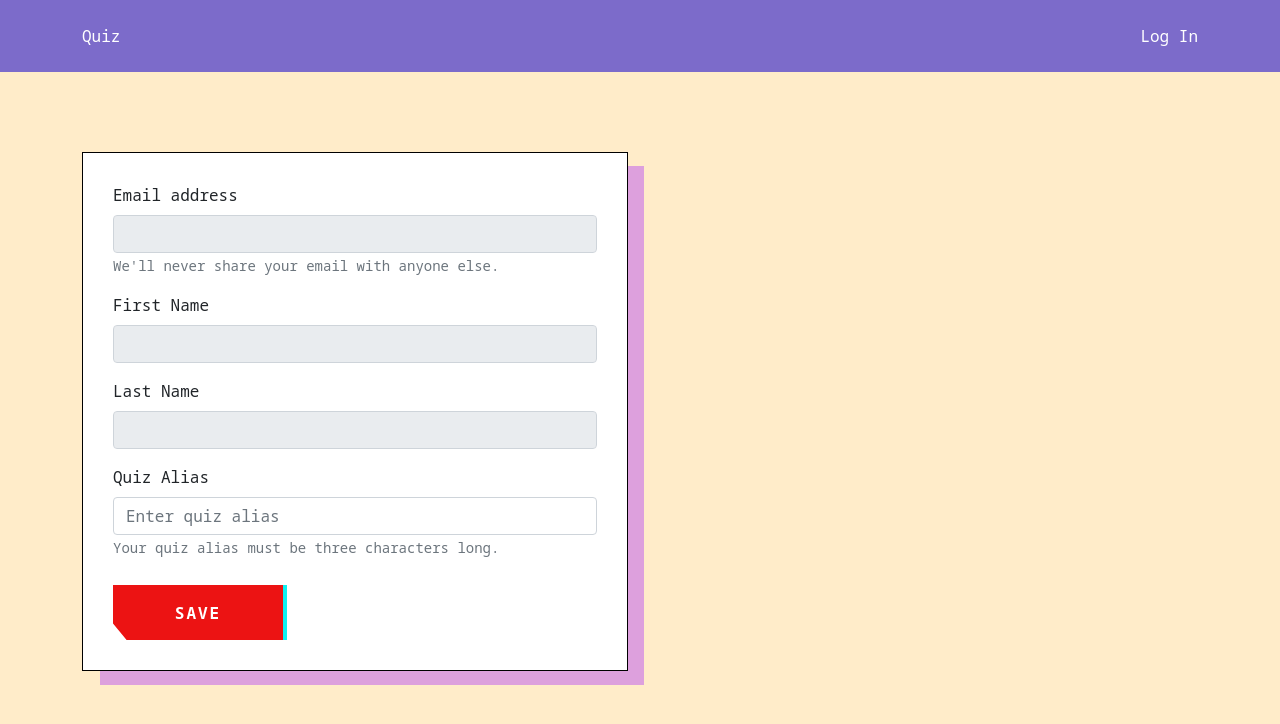
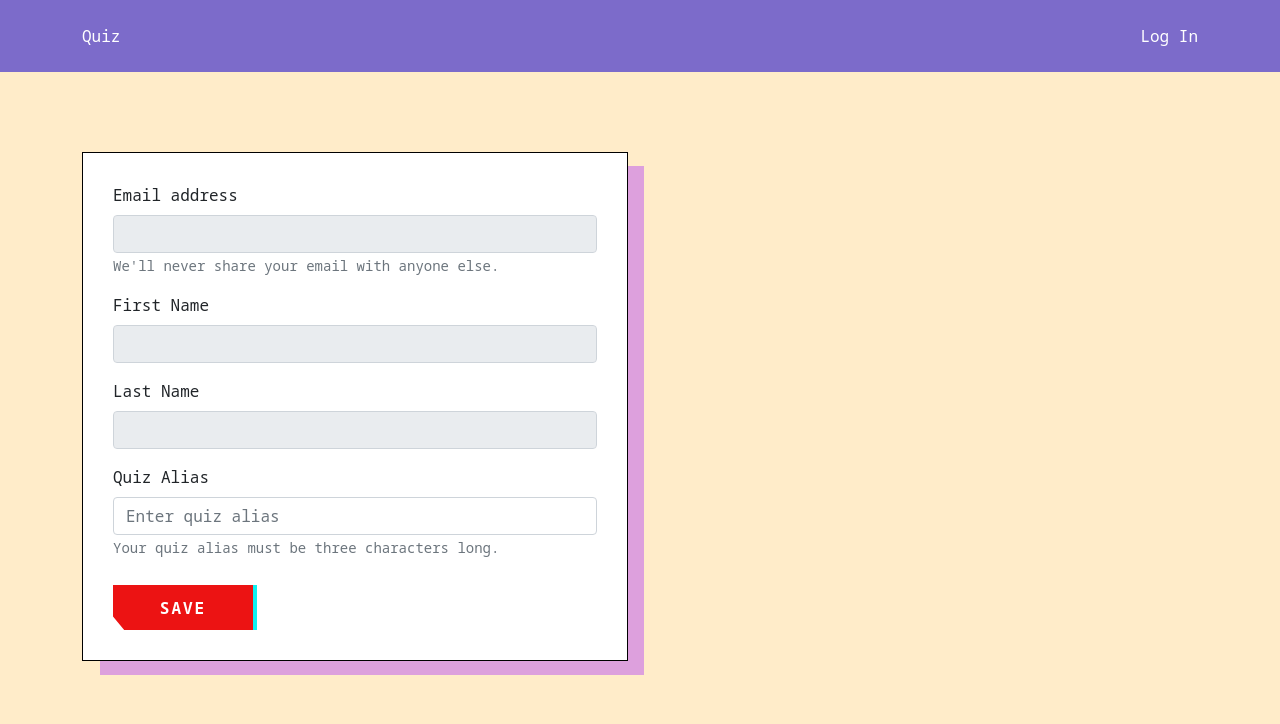
Before and after one commit to Reeceds/React-Quiz, a React (Create React App) app: page /personalDetails in a window 1280 px wide. Shown: the top 724 px of the page. Built offline with nearby package versions, Linux system fonts and the light colour scheme; the HTML template or start-up script is replaced by a standard one.

Commit message:
change form buttin size

```diff
--- a/src/pages/PersonalDetails/PersonalDetails.scss
+++ b/src/pages/PersonalDetails/PersonalDetails.scss
@@ -24,8 +24,8 @@ form {
 
 .submit-btn {
     z-index: 1;
-    max-width: 170px;
-    height: 55px;
+    max-width: 140px;
+    height: 45px;
     line-height: unset;
     margin-top: 10px;
 }
```
